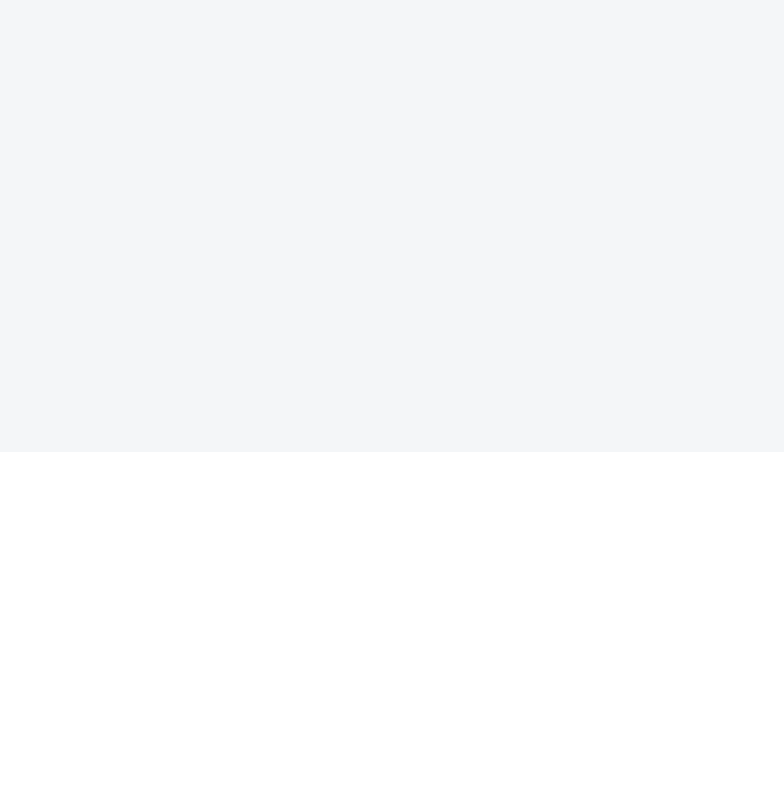
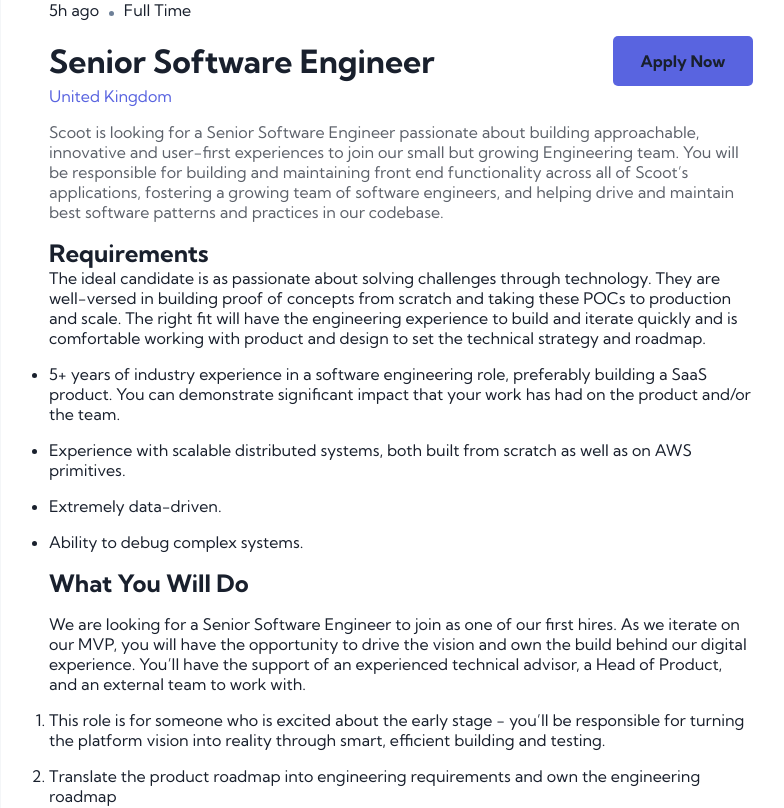
Before and after one commit to ajarek/react-79-vite-devjobs-web-app-Router-6.10, a React (Vite) app: page /card-detal/1 in a window 1280 px wide. Shown: the part 360-1168 px from the top of the page, without its empty margins (239-1023 px from the left). Before the commit the page ends 812 px from the top, so only its background shows below. Built offline with nearby package versions, Linux system fonts and the light colour scheme.

Commit message:
added content to CardDetal

```diff
--- a/src/pages/CardDetal/CardDetal.css
+++ b/src/pages/CardDetal/CardDetal.css
@@ -38,7 +38,7 @@
   align-items: center;
   justify-content: center;
 }
-.card-detal .company-site .company-site-link {
+.card-detal .company-site .company-site-link,.position-article .apply-link ,.role-link {
   display: flex;
   align-items: center;
   justify-content: center;
@@ -48,8 +48,69 @@
   background: var(--background-color-btn-2-hover);
   color: var(--color-text);
   border-radius: 5px;
+  font-size: 1rem;
+  font-weight: 700;
+  transition: all 0.2s ease-in-out;
 }
-.card-detal .company-site .company-site-link:hover {
+.card-detal .company-site .company-site-link:hover,.position-article .apply-link:hover {
   background-color: var(--color-light-violet);
   color: var(--color-white);
 }
+.article{
+  width: 800px;
+  min-height:calc( 100vh -150px- 150px) ;
+  margin-top: 150px;
+  display: flex;
+  flex-direction: column;
+  padding: 48px;
+  background-color: var(--background-color-elements);
+}
+.info-article {
+  width: 100%;
+  display: flex;
+  justify-content: flex-start;
+  align-items: flex-end;
+  margin-bottom: 16px;
+}
+
+.info-article span {
+  font-size: 1rem;
+}
+.info-article .dot {
+  margin: 4px 10px;
+  width: 0.3rem;
+  height: 0.3rem;
+  border-radius: 100%;
+  background-color: var(--color-dark-grey);
+}
+.position-article{
+  width: 100%;
+  display: flex;
+  justify-content: space-between;
+  align-items: center;
+}
+.position-article .apply-link{
+  background-color: var(--color-violet);
+
+}
+.location-article{
+  color: var(--color-violet);
+  margin-bottom: 16px;
+}
+.description-article{
+ color: var(--color-text);
+ opacity: 0.7;
+ margin-bottom: 16px;
+}
+.requirements-article h2,.role-article h2{
+  margin-bottom: 16px;
+}
+.content-article{
+  margin-bottom: 16px;
+}
+.items-article li{
+  margin-bottom: 16px;
+}
+.role-article .items-article li{
+  list-style-type:decimal;
+}
--- a/src/pages/CardDetal/CardDetal.jsx
+++ b/src/pages/CardDetal/CardDetal.jsx
@@ -1,26 +1,72 @@
 import React from 'react'
 import { redirect, useParams, Link } from 'react-router-dom'
-import jobsData  from '../../assets/data.json'
+import jobsData from '../../assets/data.json'
 import './CardDetal.css'
-
 
 const CardDetal = () => {
   let { id } = useParams()
-  const myObject =jobsData.find(obj => obj.id === (+id));
-  console.log(myObject);
+  const myObject = jobsData.find((obj) => obj.id === +id)
+
   return (
     <div className='card-detal'>
-      <div className="baner">
-        <div className="baner-logo" style={{background:`${myObject.logoBackground}`}}>
-          <img src={myObject.logo} alt="logo"  />
+      <div className='baner'>
+        <div
+          className='baner-logo'
+          style={{ background: `${myObject.logoBackground}` }}
+        >
+          <img
+            src={myObject.logo}
+            alt='logo'
+          />
         </div>
-        <div className="baner-position">
-           <h2>{myObject.position}</h2>
-           <p>{myObject.website}</p>
+        <div className='baner-position'>
+          <h2>{myObject.position}</h2>
+          <p>{myObject.website}</p>
         </div>
-        <div className="company-site">
+        <div className='company-site'>
           <Link className='company-site-link'>Company Site</Link>
         </div>
+      </div>
+      <div className='article'>
+        <div className='info-article'>
+          <span>{myObject.postedAt}</span>
+          <span className='dot'></span>
+          <span>{myObject.contract}</span>
+        </div>
+        <div className='position-article'>
+          <h1>{myObject.position}</h1>
+          <div className='button-apply'>
+            <Link className='apply-link'>Apply Now</Link>
+          </div>
+        </div>
+        <div className='location-article'>{myObject.location}</div>
+        <div className='description-article'>{myObject.description}</div>
+        <div className='requirements'>
+          <h2>Requirements</h2>
+          <div className='content-article'>{myObject.requirements.content}</div>
+          <ul className='items-article'>
+            {myObject.requirements.items.map((el, index) => {
+              return <li key={index}>{el}</li>
+            })}
+          </ul>
+        </div>
+
+        <div className='role-article'>
+          <h2>What You Will Do</h2>
+          <div className='content-article'>{myObject.role.content}</div>
+          <ol className='items-article'>
+            {myObject.role.items.map((el, index) => {
+              return <li key={index}>{el}</li>
+            })}
+          </ol>
+        </div>
+        <div className='position-article'>
+          <h1 style={{fontSize:'16px'}}>{myObject.position}</h1>
+          <div className='button-apply'>
+            <Link className='apply-link'>Apply Now</Link>
+          </div>
+        </div>
+        <div className='location-article'>{myObject.company}</div>
       </div>
     </div>
   )
```
